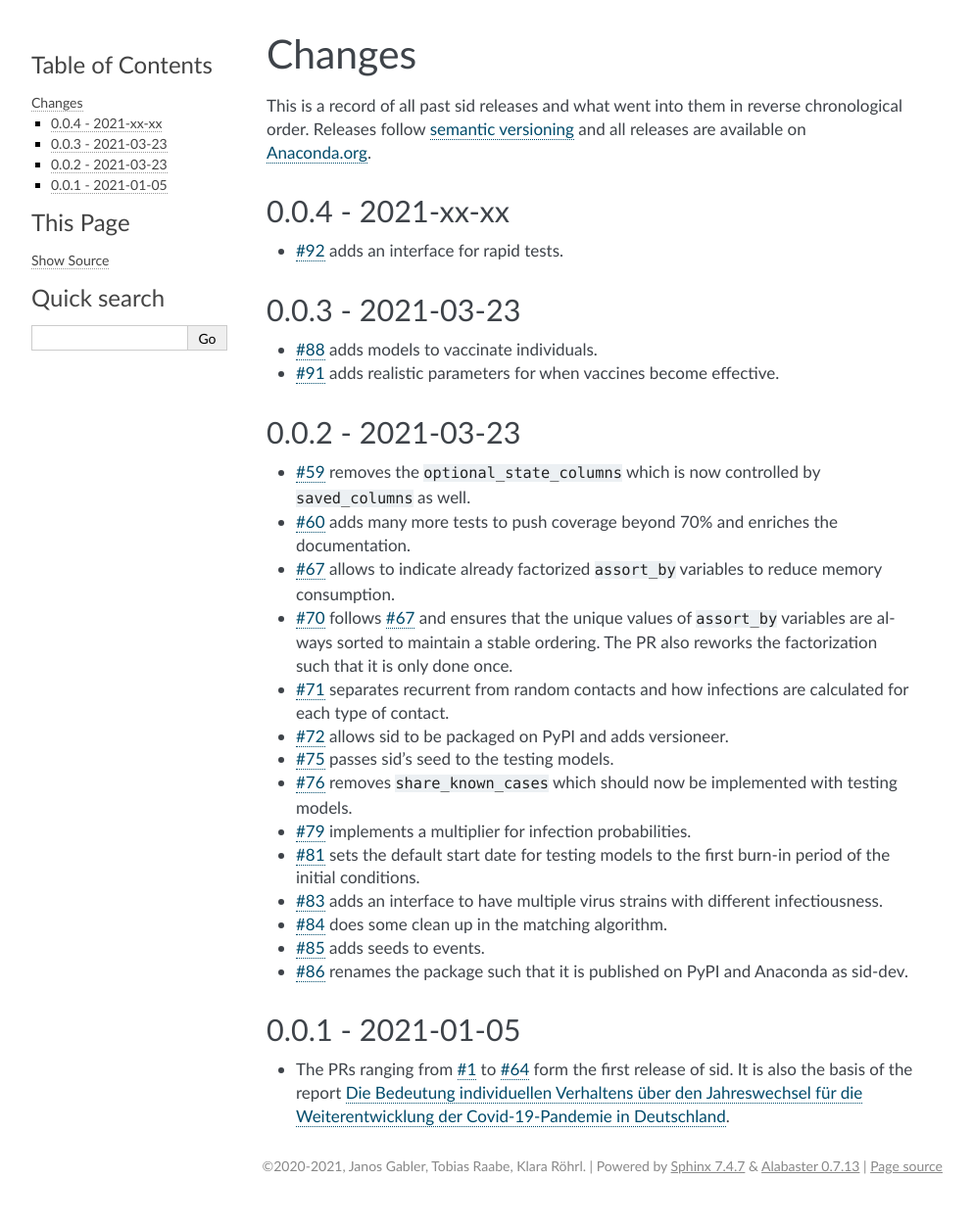
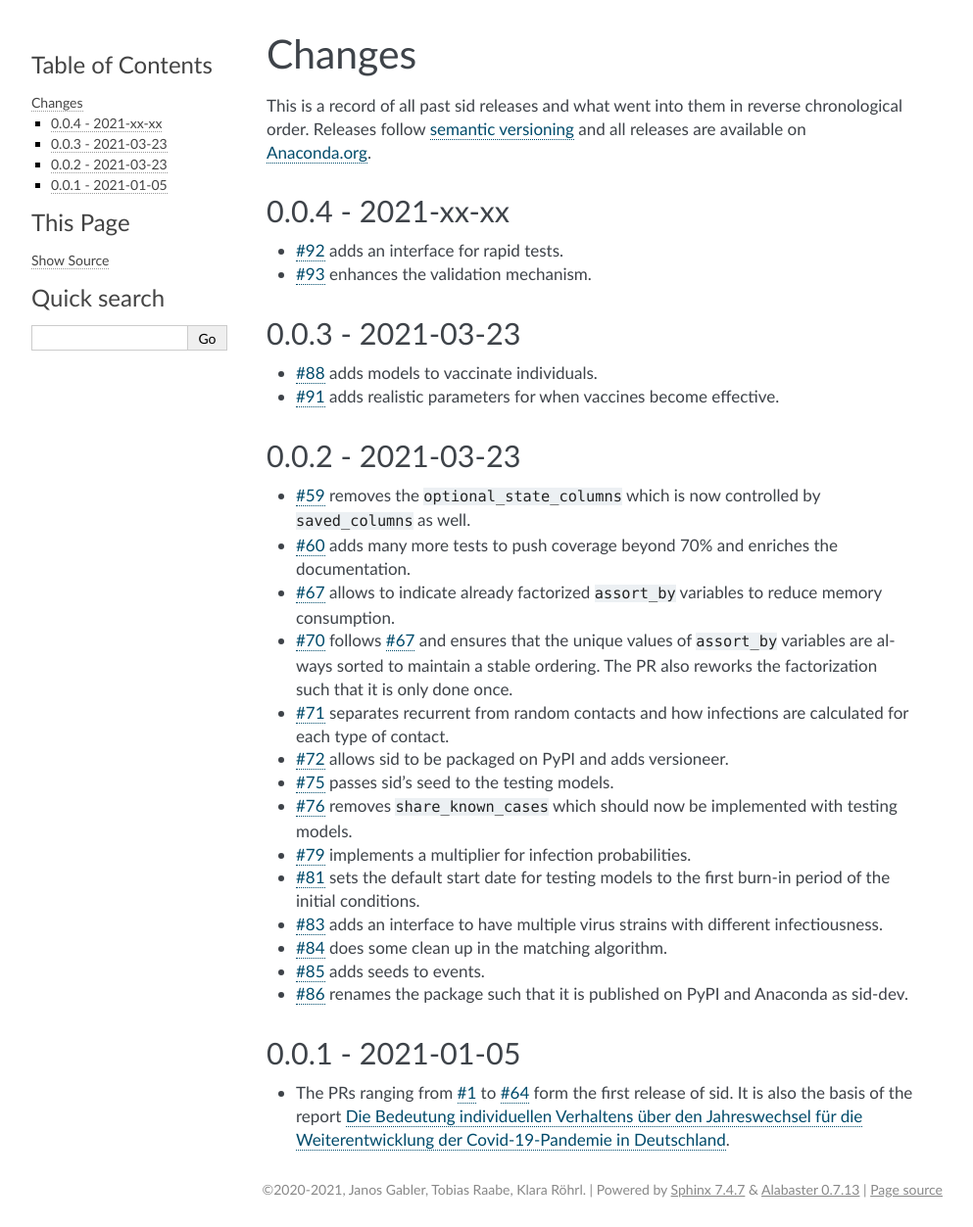
Before and after one commit to covid-19-impact-lab/sid, a Sphinx documentation site: the page built from docs/source/changes.rst, in a window 1280 px wide. Shown: the whole page at 98% size, without its empty margins (148-1141 px from the left). Built offline with Sphinx 7.4.7, drawn with Linux system fonts in a browser that asks for light colours; pages that are not in the unit, such as notebooks, are missing from menus; before the commit the page ends 1229 px from its top, so only the background shows below that.

Commit message:
Update changes.

```diff
--- a/docs/source/changes.rst
+++ b/docs/source/changes.rst
@@ -11,6 +11,7 @@ all releases are available on `Anaconda.org
 ------------------
 
 - :gh:`92` adds an interface for rapid tests.
+- :gh:`93` enhances the validation mechanism.
 
 
 0.0.3 - 2021-03-23
```
